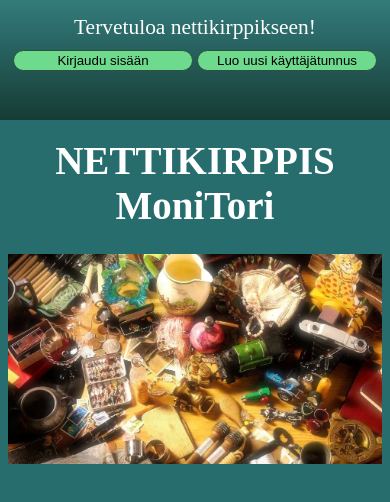
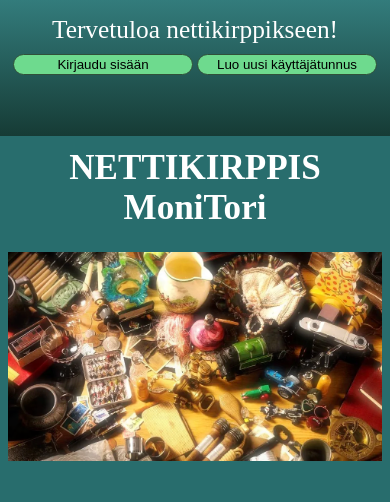
Before and after one commit to PeteK4/Kirpputori, a plain HTML site: page index.html in a window 390 px wide. Drawn offline with Linux system fonts and the light colour scheme.

Commit message:
Muokattu

```diff
--- a/index.html
+++ b/index.html
@@ -11,7 +11,7 @@
 
     <body>
 
-      <div class="ylaPalkki" style="height: 120px !important;">
+      <div class="ylaPalkki">
         <div id="ylaPalkkiTeksti1">Tervetuloa nettikirppikseen!</div>
         <button id="nappiKirjaudu">Kirjaudu sisään</button>
         <button id="nappiLuoTunnus">Luo uusi käyttäjätunnus</button>
--- a/javascript/tuotelista.js
+++ b/javascript/tuotelista.js
@@ -43,9 +43,7 @@ function paginateProducts(products) {
             displayProductsOnPage(products, currentPage);
         }
 
-        if (currentPage === 1) {
-            edellinenSivu.style.display = "none";
-        } else if (currentPage === totalPages) {
+        if (currentPage === totalPages) {
             edellinenSivu.style.display = "inline-block";
             seuraavaSivu.style.display = "none";
         } else {
--- a/styles/kirppis.css
+++ b/styles/kirppis.css
@@ -121,6 +121,7 @@ p {
   font-weight: bolder;
   font-size: small;
   border-radius: 8px;
+  cursor: url("../kuvat/handy.webp"), auto;
 }
 
 #prevPageButton:hover,
--- a/styles/stlMQuery.css
+++ b/styles/stlMQuery.css
@@ -16,19 +16,19 @@
   }
 
   .ylaPalkki {
-    height: 180px !important;
+    height: 8.5em;
   }
 
   #ylaPalkkiTeksti1,
   #ylaPalkkiTeksti2 {
     white-space: nowrap;
     margin-top: 15px;
-    font-size: 5.5vw !important;
+    font-size: 6.5vw;
   }
 
   #otsikko {
-    margin-top: -70px;
-    font-size: 10vw;
+    margin-top: -60px;
+    font-size: 9vw;
   }
 
   #otsikkoKirppis {
--- a/styles/stlMain.css
+++ b/styles/stlMain.css
@@ -23,7 +23,8 @@ body::before {
   top: 0;
   left: 0;
   width: 100%;
-  height: 7vw;
+  height: 8vw;
+  z-index: 1;
   text-align: center;
   background-image: linear-gradient(to top, #163b35, #337c7c);
 }
```
